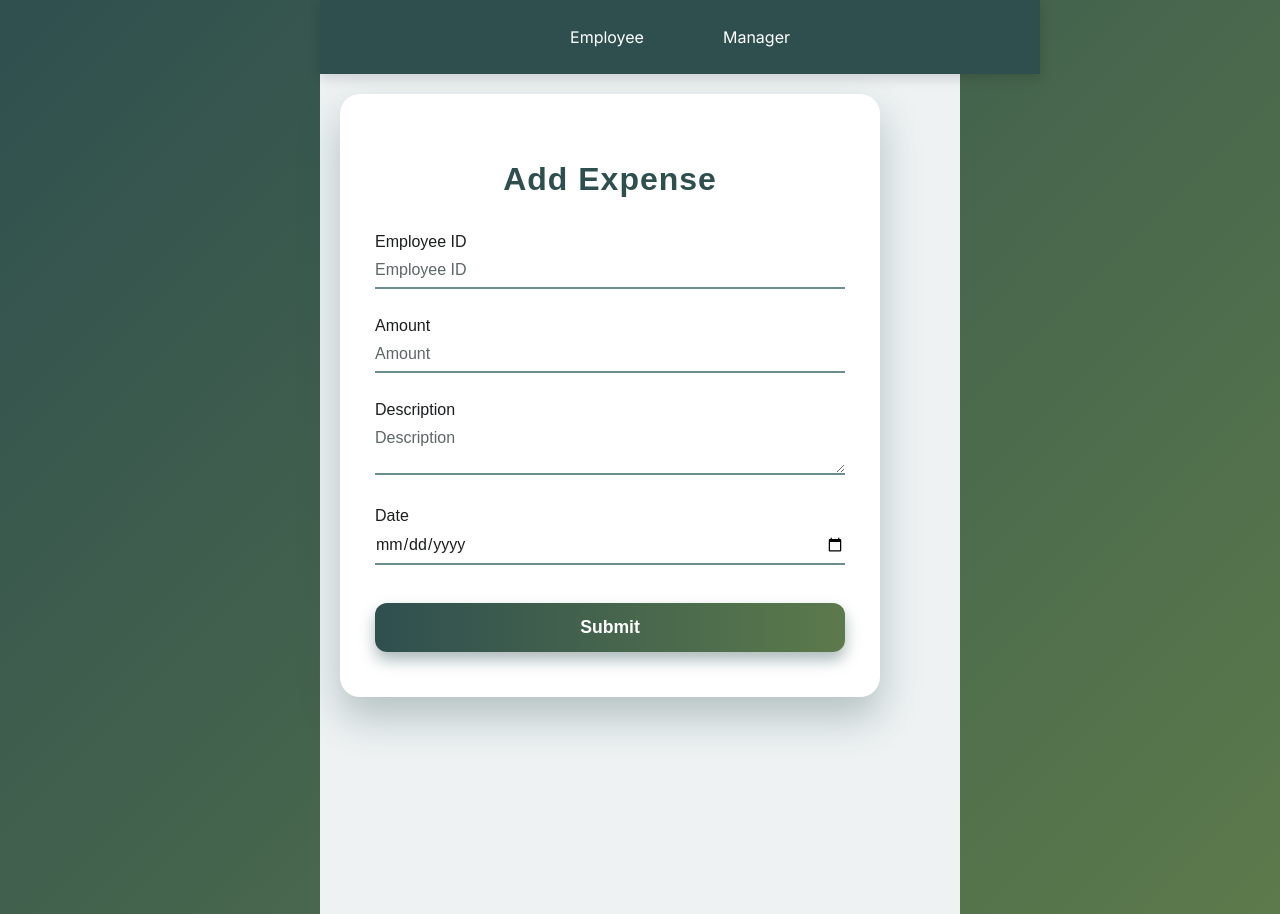
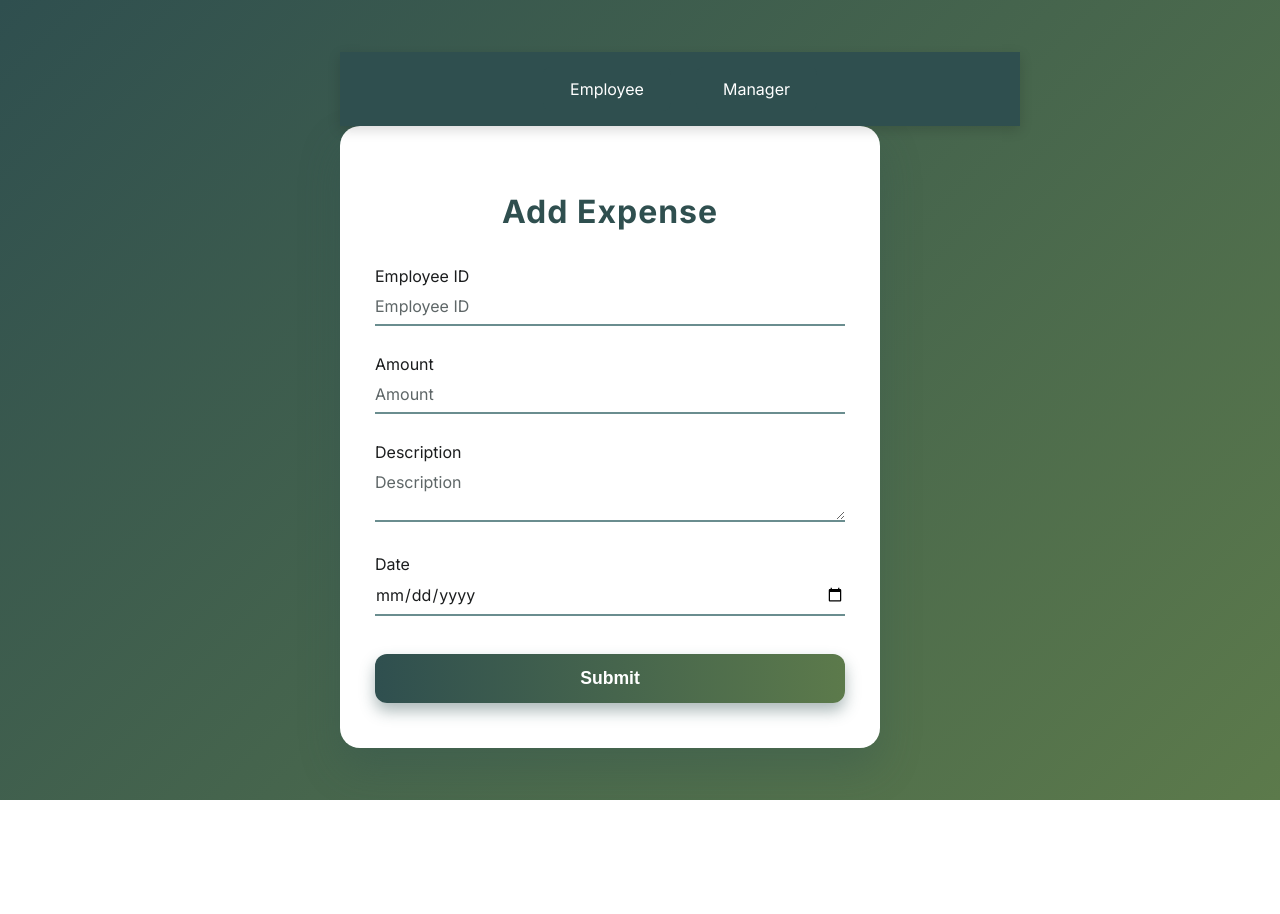
Before and after one commit to Pragalya03/my-reimbursement-portal, a React (Create React App) app in the folder reactapp/: page / in a window 1280 px wide. After the commit the page ends 800 px from the top, so only its background shows below. Built offline with nearby package versions, Linux system fonts and the light colour scheme.

Commit message:
going back to told navbar

```diff
--- a/reactapp/src/App.css
+++ b/reactapp/src/App.css
@@ -88,21 +88,21 @@ nav.top-right-nav a.active {
   background-color: #E2E7E7; /* Softer blue active state */
   color: #2F4F4F;
 }
+/* Full-width navbar */
 .full-width-navbar {
   width: 100%;
   background-color: #2F4F4F; /* Deep teal */
   padding: 15px 40px;
   display: flex;
-  justify-content: center; /* Center the buttons horizontally */
+  justify-content: center;
   gap: 25px;
   position: sticky;
   top: 0;
   z-index: 1000;
   box-shadow: 0 4px 12px rgba(0, 0, 0, 0.15);
-  margin: 0; /* Remove any default margins */
 }
 
-/* Buttons inside navbar */
+/* Override button styles inside navbar */
 .full-width-navbar .user-type-btn {
   color: #fff;
   padding: 10px 25px;
@@ -113,11 +113,13 @@ nav.top-right-nav a.active {
   transition: all 0.3s ease;
 }
 
+/* Hover effect */
 .full-width-navbar .user-type-btn:hover {
   background-color: #4F7777;
   transform: scale(1.05);
 }
 
+/* Active link */
 .full-width-navbar .user-type-btn.active {
   background-color: #1E3D3D;
 }
--- a/reactapp/src/App.js
+++ b/reactapp/src/App.js
@@ -6,10 +6,8 @@ import ExpenseList from "./components/ExpenseList";
 import ExpenseStatusUpdate from "./components/ExpenseStatusUpdate";
 import './App.css';
 
-function App() {
+function Navbar() {
   return (
-    <Router>
-      {/* Navbar OUTSIDE of .App container */}
     <nav className="full-width-navbar">
       <NavLink to="/employee" className="user-type-btn">
         Employee
@@ -18,18 +16,23 @@ function App() {
         Manager
       </NavLink>
     </nav>
+  );
+}
 
-      <div className="App">
+
+function App() {
+  return (
+    <Router>
+      <Navbar />
+
       <Routes>
         <Route path="/" element={<ExpenseForm />} />
         <Route path="/employee" element={<ExpenseForm />} />
         <Route path="/manager" element={<ExpenseList />} />
         <Route path="/expenses/:id/update" element={<ExpenseStatusUpdate />} />
       </Routes>
-      </div>
     </Router>
   );
 }
 
-
 export default App;
```
Lines whose indentation alone changed are shown as unchanged.
